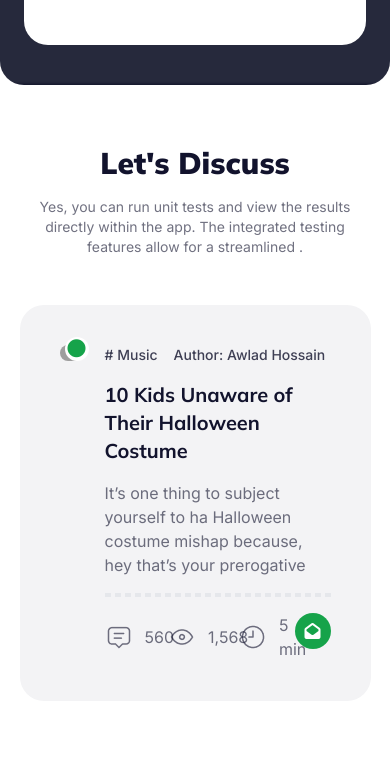
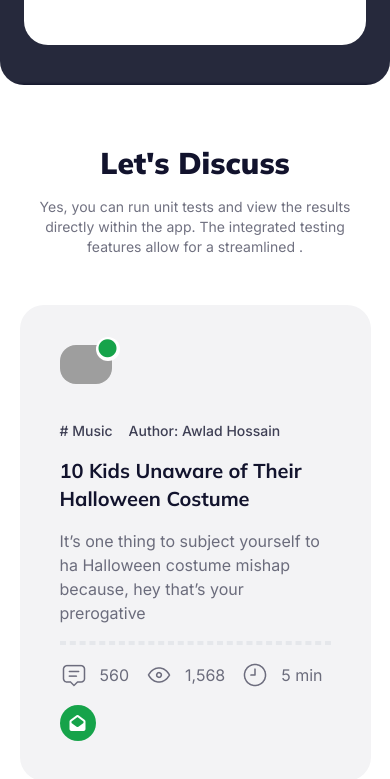
Before and after one commit to NoorTushar/discuss-net, a plain HTML site: page index.html in a window 390 px wide. Shown: the part 587-1366 px from the top of the page. Before the commit the page ends 1288 px from the top, so only its background shows below. Drawn offline with nearby package versions, Linux system fonts and the light colour scheme; grey boxes are pictures that could not be loaded.

Commit message:
each blog item design done for both desktop and mobile

```diff
--- a/index.html
+++ b/index.html
@@ -210,9 +210,11 @@
                <!-- Left Blog Div Start -->
                <div>
                   <!-- Each Blog Item -->
-                  <div class="bg-[#F3F3F5] rounded-3xl p-10 flex gap-6">
+                  <div
+                     class="bg-[#F3F3F5] rounded-3xl p-10 flex flex-col md:flex-row gap-6"
+                  >
                      <!-- inner left blogger image -->
-                     <div class="size-[72px] relative">
+                     <div class="size-[52px] md:size-[72px] relative">
                         <img
                            class="w-full rounded-2xl"
                            src="https://i.ibb.co/wYxp7d6/pexels-spencer-selover-428328.jpg"
@@ -243,7 +245,9 @@
                         <!-- border hr -->
                         <hr class="border-2 border-dashed" />
 
-                        <div class="flex justify-between">
+                        <div
+                           class="flex justify-between flex-col sm:flex-row gap-4"
+                        >
                            <div
                               class="flex gap-4 *:flex *:items-center *:space-x-3"
                            >
@@ -289,6 +293,9 @@
                   </div>
                </div>
                <!-- Left Blog Div End -->
+               <!-- Right Blog Div Start -->
+               <div></div>
+               <!-- Right Blog Div End -->
             </div>
             <!-- Blogs Main Div End-->
          </section>
```
